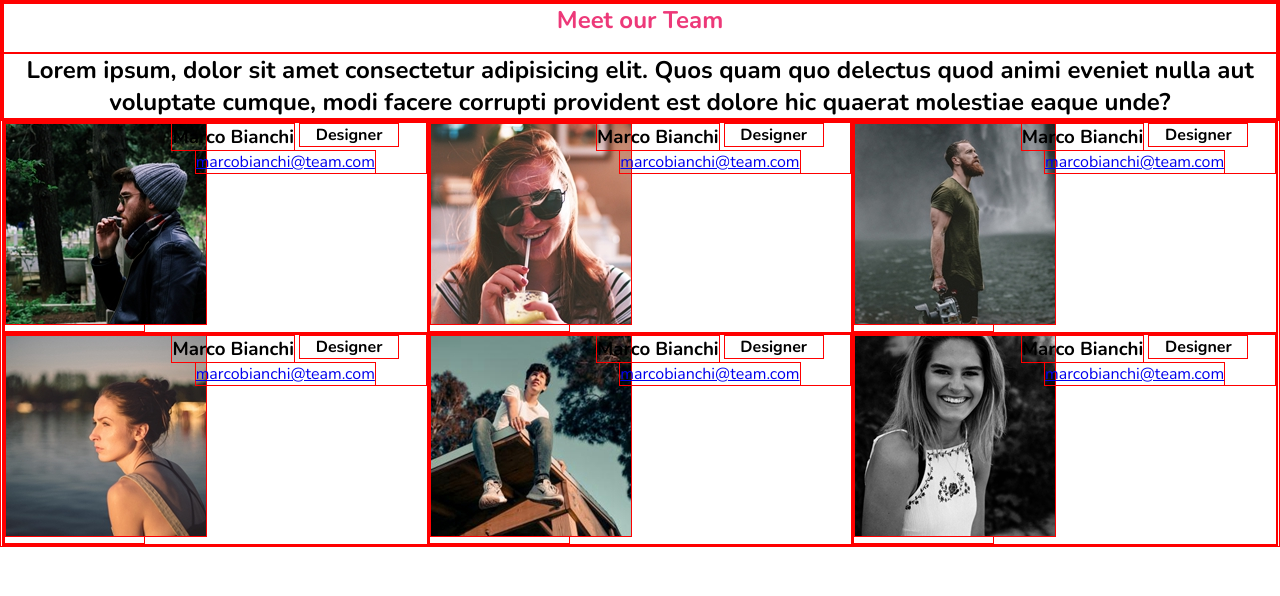
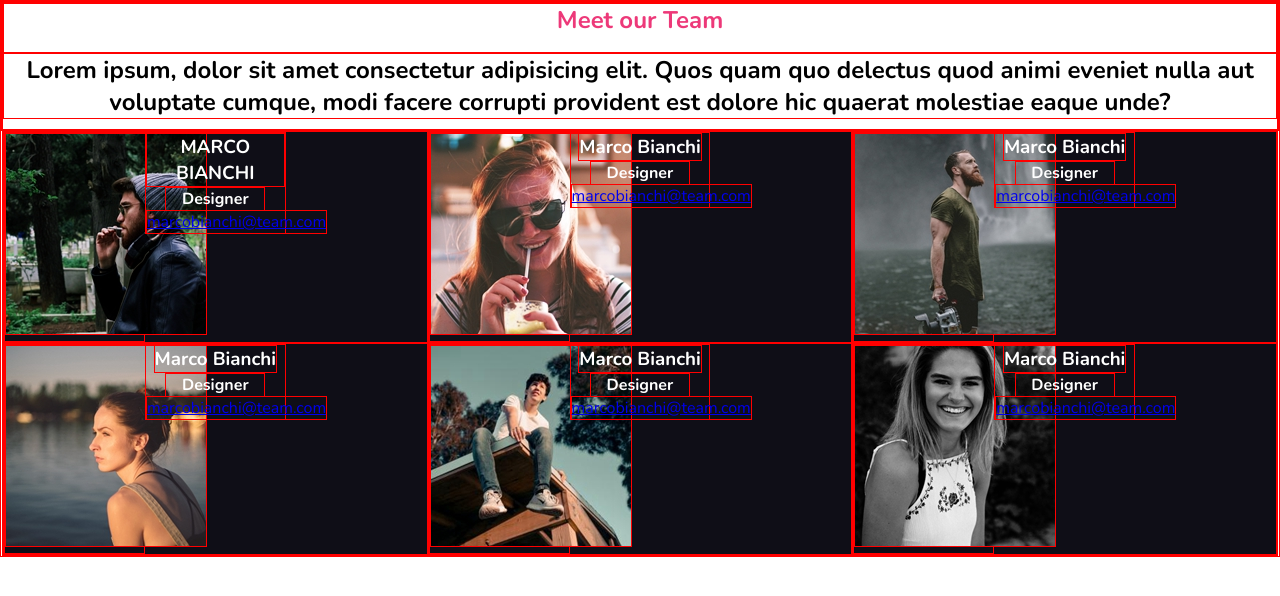
Before and after one commit to LucaPiantadosi27/html-css-float-cards, a plain HTML site: page index.html in a window 1280 px wide. Drawn offline with nearby package versions, Linux system fonts and the light colour scheme.

Commit message:
impostato colore

```diff
--- a/index.html
+++ b/index.html
@@ -27,7 +27,7 @@
                 <img src="img/male1.png" alt="">
             </div>
             <div class="description">
-                <h3>Marco Bianchi</h3>
+                <h3>MARCO BIANCHI</h3>
                 <h4>Designer</h4>
                 <a href="marcobianchi@team.com">marcobianchi@team.com</a>
             </div>
@@ -87,6 +87,7 @@
                     <a href="marcobianchi@team.com">marcobianchi@team.com</a>
                 </div>
             </div>
+        </div>
 
     </section>
 </body>
--- a/style.css
+++ b/style.css
@@ -21,11 +21,14 @@ h1{
 
 h2{
     text-align: center;
+    margin-bottom: 10px;
+
 }
 
 h3{
     display: inline-block;
     vertical-align: top;
+    font-weight: bolder;
     }
 
 h4{
@@ -42,6 +45,7 @@ h4{
 
 /*  imposto lo stile float ai div container e agli altri due contenuti in esso*/
 .container{
+    background-color:#0F0E17;
     width: calc(100% / 3);
     float: left;
     text-align: center;
@@ -49,9 +53,12 @@ h4{
 
 
 .img{
+
+    background-size:  cover;
     width: calc(100% / 3);
     float: left;
     text-align: center;
+
 
 }
 
@@ -61,3 +68,12 @@ h4{
     text-align: center;
 
 }
+
+.description{
+    margin left: 15px;
+    color: white;
+    width: calc(100% / 3);
+    float: left;
+    text-align: center;
+
+}
```
